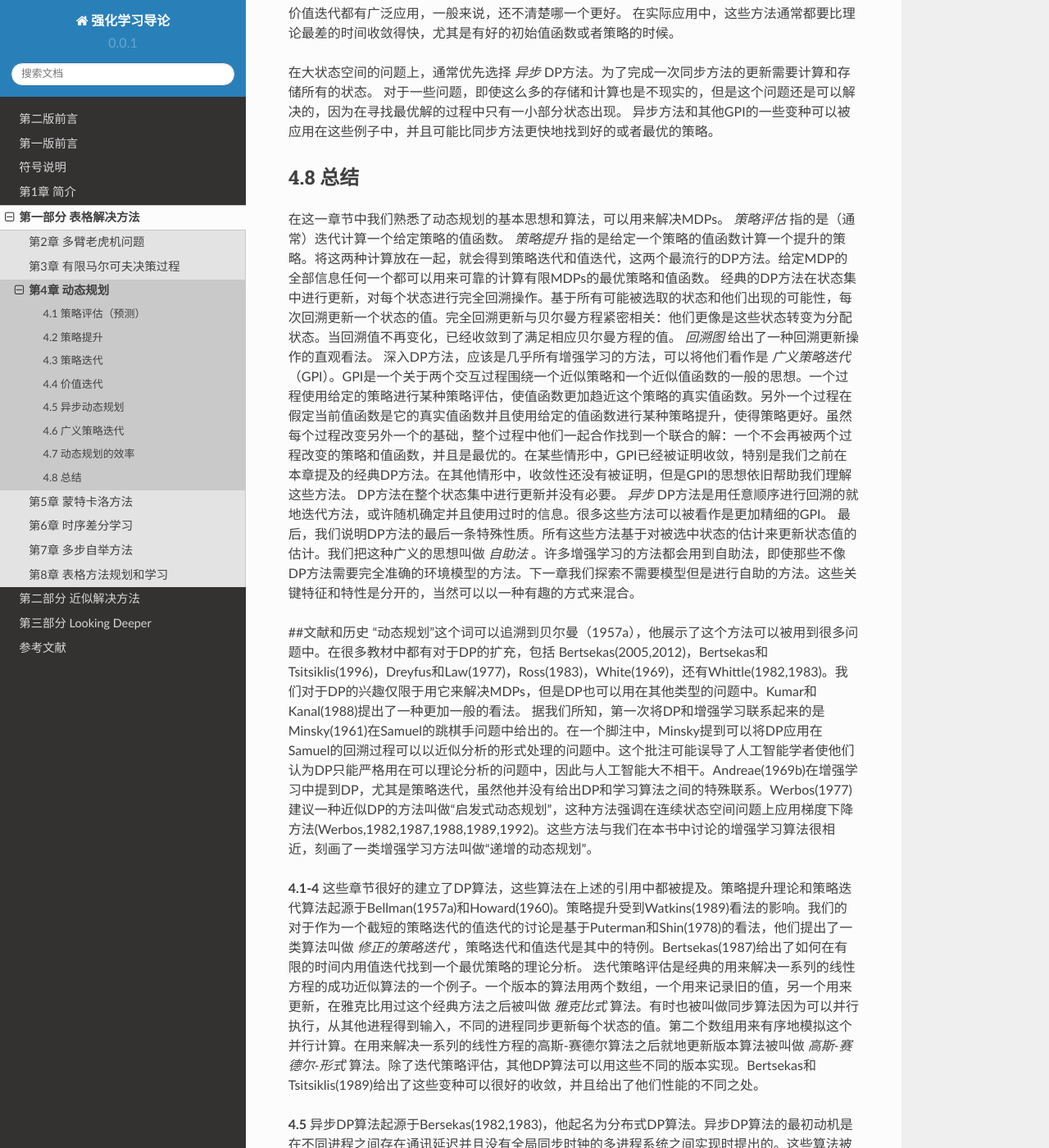
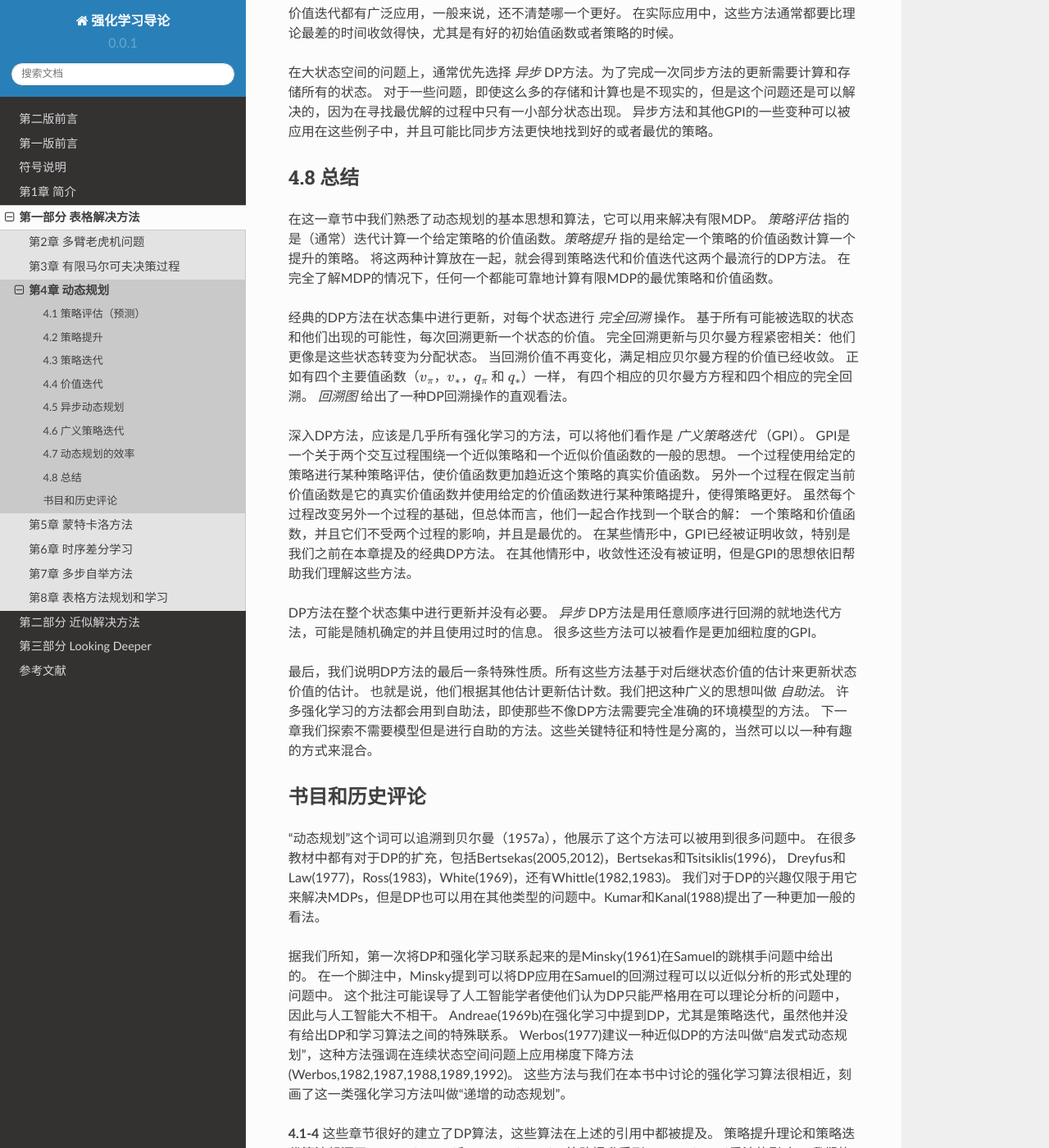
Before and after one commit to qiwihui/reinforcement-learning-an-introduction-chinese, a Sphinx documentation site: the page built from source/partI/chapter4/dynamic_programming.rst, in a window 1280 px wide and 1400 px high, scrolled down 13610 px. Shown: the whole window at 82% size. Built offline with Sphinx 7.4.7 and the Read the Docs theme 2.0.0, drawn with Linux system fonts in a browser that asks for light colours; some of the changed text lies outside the part shown.

Commit message:
docs: 4.8 总结 和 书目和历史评论

```diff
--- a/source/partI/chapter4/dynamic_programming.rst
+++ b/source/partI/chapter4/dynamic_programming.rst
@@ -558,23 +558,69 @@ DP有时候被认为应用有限，因为 *维数灾难* ，状态的数量随
 4.8 总结
 -----------
 
-在这一章节中我们熟悉了动态规划的基本思想和算法，可以用来解决MDPs。 *策略评估* 指的是（通常）迭代计算一个给定策略的值函数。 *策略提升* 指的是给定一个策略的值函数计算一个提升的策略。将这两种计算放在一起，就会得到策略迭代和值迭代，这两个最流行的DP方法。给定MDP的全部信息任何一个都可以用来可靠的计算有限MDPs的最优策略和值函数。
-经典的DP方法在状态集中进行更新，对每个状态进行完全回溯操作。基于所有可能被选取的状态和他们出现的可能性，每次回溯更新一个状态的值。完全回溯更新与贝尔曼方程紧密相关：他们更像是这些状态转变为分配状态。当回溯值不再变化，已经收敛到了满足相应贝尔曼方程的值。 *回溯图* 给出了一种回溯更新操作的直观看法。
-深入DP方法，应该是几乎所有增强学习的方法，可以将他们看作是 *广义策略迭代* （GPI）。GPI是一个关于两个交互过程围绕一个近似策略和一个近似值函数的一般的思想。一个过程使用给定的策略进行某种策略评估，使值函数更加趋近这个策略的真实值函数。另外一个过程在假定当前值函数是它的真实值函数并且使用给定的值函数进行某种策略提升，使得策略更好。虽然每个过程改变另外一个的基础，整个过程中他们一起合作找到一个联合的解：一个不会再被两个过程改变的策略和值函数，并且是最优的。在某些情形中，GPI已经被证明收敛，特别是我们之前在本章提及的经典DP方法。在其他情形中，收敛性还没有被证明，但是GPI的思想依旧帮助我们理解这些方法。
-DP方法在整个状态集中进行更新并没有必要。 *异步* DP方法是用任意顺序进行回溯的就地迭代方法，或许随机确定并且使用过时的信息。很多这些方法可以被看作是更加精细的GPI。
-最后，我们说明DP方法的最后一条特殊性质。所有这些方法基于对被选中状态的估计来更新状态值的估计。我们把这种广义的思想叫做 *自助法* 。许多增强学习的方法都会用到自助法，即使那些不像DP方法需要完全准确的环境模型的方法。下一章我们探索不需要模型但是进行自助的方法。这些关键特征和特性是分开的，当然可以以一种有趣的方式来混合。
+在这一章节中我们熟悉了动态规划的基本思想和算法，它可以用来解决有限MDP。
+*策略评估* 指的是（通常）迭代计算一个给定策略的价值函数。*策略提升* 指的是给定一个策略的价值函数计算一个提升的策略。
+将这两种计算放在一起，就会得到策略迭代和价值迭代这两个最流行的DP方法。
+在完全了解MDP的情况下，任何一个都能可靠地计算有限MDP的最优策略和价值函数。
 
-##文献和历史
-“动态规划”这个词可以追溯到贝尔曼（1957a），他展示了这个方法可以被用到很多问题中。在很多教材中都有对于DP的扩充，包括
-Bertsekas(2005,2012)，Bertsekas和Tsitsiklis(1996)，Dreyfus和Law(1977)，Ross(1983)，White(1969)，还有Whittle(1982,1983)。我们对于DP的兴趣仅限于用它来解决MDPs，但是DP也可以用在其他类型的问题中。Kumar和Kanal(1988)提出了一种更加一般的看法。
-据我们所知，第一次将DP和增强学习联系起来的是Minsky(1961)在Samuel的跳棋手问题中给出的。在一个脚注中，Minsky提到可以将DP应用在Samuel的回溯过程可以以近似分析的形式处理的问题中。这个批注可能误导了人工智能学者使他们认为DP只能严格用在可以理论分析的问题中，因此与人工智能大不相干。Andreae(1969b)在增强学习中提到DP，尤其是策略迭代，虽然他并没有给出DP和学习算法之间的特殊联系。Werbos(1977)建议一种近似DP的方法叫做“启发式动态规划”，这种方法强调在连续状态空间问题上应用梯度下降方法(Werbos,1982,1987,1988,1989,1992)。这些方法与我们在本书中讨论的增强学习算法很相近，刻画了一类增强学习方法叫做“递增的动态规划”。
+经典的DP方法在状态集中进行更新，对每个状态进行 *完全回溯* 操作。
+基于所有可能被选取的状态和他们出现的可能性，每次回溯更新一个状态的价值。
+完全回溯更新与贝尔曼方程紧密相关：他们更像是这些状态转变为分配状态。
+当回溯价值不再变化，满足相应贝尔曼方程的价值已经收敛。
+正如有四个主要值函数（:math:`v_\pi`，:math:`v_*`，:math:`q_\pi` 和 :math:`q_*`）一样，
+有四个相应的贝尔曼方方程和四个相应的完全回溯。
+*回溯图* 给出了一种DP回溯操作的直观看法。
 
-**4.1-4**
-这些章节很好的建立了DP算法，这些算法在上述的引用中都被提及。策略提升理论和策略迭代算法起源于Bellman(1957a)和Howard(1960)。策略提升受到Watkins(1989)看法的影响。我们的对于作为一个截短的策略迭代的值迭代的讨论是基于Puterman和Shin(1978)的看法，他们提出了一类算法叫做 *修正的策略迭代* ，策略迭代和值迭代是其中的特例。Bertsekas(1987)给出了如何在有限的时间内用值迭代找到一个最优策略的理论分析。
-迭代策略评估是经典的用来解决一系列的线性方程的成功近似算法的一个例子。一个版本的算法用两个数组，一个用来记录旧的值，另一个用来更新，在雅克比用过这个经典方法之后被叫做 *雅克比式* 算法。有时也被叫做同步算法因为可以并行执行，从其他进程得到输入，不同的进程同步更新每个状态的值。第二个数组用来有序地模拟这个并行计算。在用来解决一系列的线性方程的高斯-赛德尔算法之后就地更新版本算法被叫做 *高斯-赛德尔-形式* 算法。除了迭代策略评估，其他DP算法可以用这些不同的版本实现。Bertsekas和Tsitsiklis(1989)给出了这些变种可以很好的收敛，并且给出了他们性能的不同之处。
+深入DP方法，应该是几乎所有强化学习的方法，可以将他们看作是 *广义策略迭代* （GPI）。
+GPI是一个关于两个交互过程围绕一个近似策略和一个近似价值函数的一般的思想。
+一个过程使用给定的策略进行某种策略评估，使价值函数更加趋近这个策略的真实价值函数。
+另外一个过程在假定当前价值函数是它的真实价值函数并使用给定的价值函数进行某种策略提升，使得策略更好。
+虽然每个过程改变另外一个过程的基础，但总体而言，他们一起合作找到一个联合的解：
+一个策略和价值函数，并且它们不受两个过程的影响，并且是最优的。
+在某些情形中，GPI已经被证明收敛，特别是我们之前在本章提及的经典DP方法。
+在其他情形中，收敛性还没有被证明，但是GPI的思想依旧帮助我们理解这些方法。
 
-**4.5**
-异步DP算法起源于Bersekas(1982,1983)，他起名为分布式DP算法。异步DP算法的最初动机是在不同进程之间存在通讯延迟并且没有全局同步时钟的多进程系统之间实现时提出的。这些算法被Bertsekas和Tsitsiklis(1989)进行了扩充。雅克比-形式和高斯-赛德尔-形式DP算法是异步版本的一个特例。Williams和Baird(1990)提出了一种更加细化的异步DP算法，我们之前已经讨论过：回溯操作本身被分解为多步，可以异步进行。
+DP方法在整个状态集中进行更新并没有必要。
+*异步* DP方法是用任意顺序进行回溯的就地迭代方法，可能是随机确定的并且使用过时的信息。
+很多这些方法可以被看作是更加细粒度的GPI。
 
-**4.7** 这一章节，与Michael
-Littman合作完成，并且基于Littman，Dean，和Kaelbling(1995)。短语“维数灾难”起源于Bellman(1957)。
+最后，我们说明DP方法的最后一条特殊性质。所有这些方法基于对后继状态价值的估计来更新状态价值的估计。
+也就是说，他们根据其他估计更新估计数。我们把这种广义的思想叫做 *自助法*。
+许多强化学习的方法都会用到自助法，即使那些不像DP方法需要完全准确的环境模型的方法。
+下一章我们探索不需要模型但是进行自助的方法。这些关键特征和特性是分离的，当然可以以一种有趣的方式来混合。
+
+
+书目和历史评论
+--------------
+
+“动态规划”这个词可以追溯到贝尔曼（1957a），他展示了这个方法可以被用到很多问题中。
+在很多教材中都有对于DP的扩充，包括Bertsekas(2005,2012)，Bertsekas和Tsitsiklis(1996)，
+Dreyfus和Law(1977)，Ross(1983)，White(1969)，还有Whittle(1982,1983)。
+我们对于DP的兴趣仅限于用它来解决MDPs，但是DP也可以用在其他类型的问题中。Kumar和Kanal(1988)提出了一种更加一般的看法。
+
+据我们所知，第一次将DP和强化学习联系起来的是Minsky(1961)在Samuel的跳棋手问题中给出的。
+在一个脚注中，Minsky提到可以将DP应用在Samuel的回溯过程可以以近似分析的形式处理的问题中。
+这个批注可能误导了人工智能学者使他们认为DP只能严格用在可以理论分析的问题中，因此与人工智能大不相干。
+Andreae(1969b)在强化学习中提到DP，尤其是策略迭代，虽然他并没有给出DP和学习算法之间的特殊联系。
+Werbos(1977)建议一种近似DP的方法叫做“启发式动态规划”，这种方法强调在连续状态空间问题上应用梯度下降方法(Werbos,1982,1987,1988,1989,1992)。
+这些方法与我们在本书中讨论的强化学习算法很相近，刻画了这一类强化学习方法叫做“递增的动态规划”。
+
+**4.1-4** 这些章节很好的建立了DP算法，这些算法在上述的引用中都被提及。
+策略提升理论和策略迭代算法起源于Bellman(1957a)和Howard(1960)。策略提升受到Watkins(1989)看法的影响。
+我们的对于作为一个截断的策略迭代的价值迭代的讨论是基于Puterman和Shin(1978)的看法，
+他们提出了一类算法叫做 *修正的策略迭代* ，策略迭代和价值迭代是其中的特例。
+Bertsekas(1987)给出了如何在有限的时间内用价值迭代找到一个最优策略的理论分析。
+
+迭代策略评估是经典的用来解决一系列的线性方程的成功近似算法的一个例子。
+一个版本的算法用两个数组，一个用来记录旧的值，另一个用来更新，在雅克比用过这个经典方法之后被叫做 *雅克比式* 算法。
+有时也被叫做 *同步* 算法因为可以并行执行，从其他进程得到输入，不同的进程同步更新每个状态的值。
+第二个数组用来有序地模拟这个并行计算。在用来解决一系列的线性方程的高斯-赛德尔算法之后就地更新版本算法被叫做 *高斯-赛德尔-形式* 算法。
+除了迭代策略评估，其他DP算法可以用这些不同的版本实现。Bertsekas和Tsitsiklis(1989)给出了这些变种可以很好的收敛，并且给出了他们性能的不同之处。
+
+**4.5** 异步DP算法起源于Bersekas(1982,1983)，他起名为分布式DP算法。
+异步DP算法的最初动机是在不同进程之间存在通讯延迟并且没有全局同步时钟的多进程系统之间实现时提出的。
+这些算法被Bertsekas和Tsitsiklis(1989)进行了扩充。雅克比-形式和高斯-赛德尔-形式DP算法是异步版本的一个特例。
+Williams和Baird(1990)提出了一种更加细化的异步DP算法，我们之前已经讨论过：回溯操作本身被分解为多步，可以异步进行。
+
+**4.7** 这一章节，与Michael Littman合作完成，并且基于Littman，Dean，和Kaelbling(1995)。
+短语“维数灾难”起源于Bellman(1957)。
```
